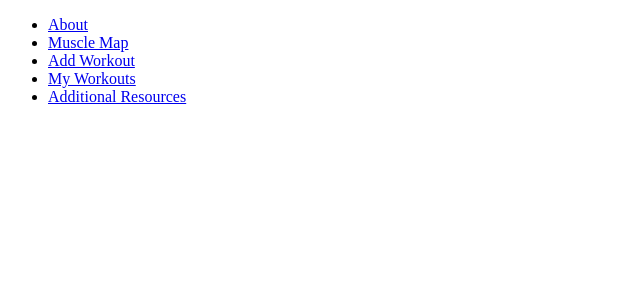
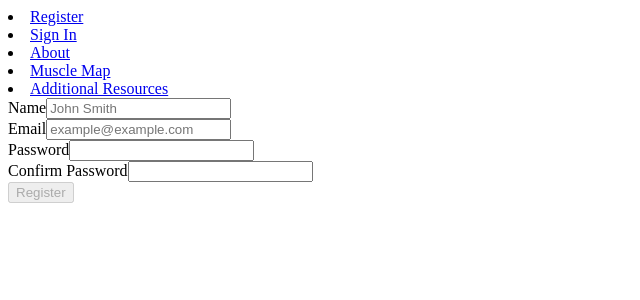
Before and after one commit to heathervalene/MuscleMemory_frontend, a React (Vite) app: page /register in a window 1280 px wide. Shown: the top 300 px of the page, without its empty margins (0-640 px from the left). Built offline with nearby package versions, Linux system fonts and the light colour scheme; no server answers.

Commit message:
auth setup and tested

```diff
--- a/src/App.jsx
+++ b/src/App.jsx
@@ -1,7 +1,10 @@
 import { useState, useEffect } from 'react'
 import { Routes, Route } from 'react-router-dom'
+import { CheckSession } from './assets/services/auth'
 import './App.css'
 import Client from './assets/services/api'
+import Register from './components/Register'
+import SignIn from './components/SIgnin'
 import Nav from './components/Nav'
 import About from './components/About'
 import MuscleGroup from './components/MuscleGroup'
@@ -12,7 +15,20 @@ import Movement from './components/Movement'
 
 function App() {
 
+  const [user, setUser] = useState(null)
   const [muscleGroups, setMuscleGroups] = useState([])
+
+  const checkToken = async () => {
+    const user = await CheckSession()
+    setUser(user)
+  }
+
+  useEffect(() => {
+    const token = localStorage.getItem('token')
+    if (token) {
+      checkToken()
+    }
+  }, [])
 
   useEffect(() => {
 
@@ -22,16 +38,27 @@ function App() {
     }
     getMuscleGroups() },[])
 
+    const handleLogOut = () => {
+      setUser(null)
+      localStorage.clear()
+    }
+
 
   return (
     <div>
 
     <header>
-     <Nav />
+     <Nav
+     user={user}
+     handleLogOut={handleLogOut}
+     />
+
     </header>
     <main>
     <Routes>
      <Route path ='/about' element={<About/>} />
+     <Route path="/signin" element={<SignIn setUser={setUser} />} />
+     <Route path="/register" element={<Register />} />
      <Route path ='/musclegroup' element={<MuscleGroup muscleGroups={muscleGroups}/>} />
      <Route path="/movements/:id" element={<Movement />} />
      <Route path ='/addworkout' element={<AddWorkout/>} />
--- /dev/null
+++ b/src/assets/services/auth.js
@@ -0,0 +1,29 @@
+import Client from './api'
+
+export const SignInUser = async (data) => {
+  try {
+    const res = await Client.post('/auth/login', data)
+    localStorage.setItem('token', res.data.token)
+    return res.data.user
+  } catch (error) {
+    throw error
+  }
+}
+
+export const RegisterUser = async (data) => {
+  try {
+    const res = await Client.post('/auth/register', data)
+    return res.data
+  } catch (error) {
+    throw error
+  }
+}
+
+export const CheckSession = async () => {
+  try {
+    const res = await Client.get('/auth/session')
+    return res.data
+  } catch (error) {
+    throw error
+  }
+}
--- a/src/components/AddWorkout.jsx
+++ b/src/components/AddWorkout.jsx
@@ -1,51 +1,34 @@
+import { useState, useEffect } from "react";
 import { useNavigate } from "react-router-dom";
 import Client from "../assets/services/api";
-import { useState, useEffect } from "react";
 
 const AddWorkout = () => {
   const navigate = useNavigate();
-
-    const initialWorkoutState = {
-        name: "",
-        muscleGroups: {},
-        notes: "", // Add notes to initial state
-    };
-
-    const [newWorkout, setNewWorkout] = useState(initialWorkoutState);
-    const [muscles, setMuscles] = useState([]);
+  const [newWorkout, setNewWorkout] = useState({
+    movementId: "",
+    sets: 0,
+    reps: 0,
+    weight: 0,
+    notes: "",
+    date: new Date().toISOString().split('T')[0],
+  });
+  const [movementName, setMovementName] = useState("");
 
   useEffect(() => {
-        const fetchMuscles = async () => {
-            try {
-                const response = await Client.get('/musclegroups');
-                setMuscles(response.data);
-            } catch (error) {
-                console.error(error);
+    if (newWorkout.movementId) {
+      Client.get(`/movements/${newWorkout.movementId}`)
+        .then(response => {
+          setMovementName(response.data.name);
+        })
+        .catch(error => {
+          console.error('Error fetching movement details:', error);
+        });
     }
-        };
-
-        fetchMuscles();
-    }, []);
+  }, [newWorkout.movementId]);
 
   const handleChange = (e) => {
     const { name, value } = e.target;
-        setNewWorkout((prevWorkout) => ({
-            ...prevWorkout,
-            [name]: value,
-        }));
-    };
-
-    const handleMuscleChange = (muscleId, field, value) => {
-        setNewWorkout((prevWorkout) => ({
-            ...prevWorkout,
-            muscleGroups: {
-                ...prevWorkout.muscleGroups,
-                [muscleId]: {
-                    ...(prevWorkout.muscleGroups[muscleId] || {}),
-                    [field]: value,
-                },
-            },
-        }));
+    setNewWorkout({ ...newWorkout, [name]: value });
   };
 
   const handleSubmit = async (e) => {
@@ -53,74 +36,59 @@ const AddWorkout = () => {
 
     try {
       await Client.post('/workouts', newWorkout);
-            navigate('/workoutdetail');
+
     } catch (error) {
-            console.error(error);
+      console.error("Error adding workout:", error);
     }
+    navigate('/workouts');
   };
 
   return (
     <div>
-            <h1>Log your Workout</h1>
+      <h2>{movementName ? `Add Workout for ${movementName}` : 'Add Workout'}</h2>
       <form onSubmit={handleSubmit}>
-                <label>
-                    Workout Name:
-                    <input
-                        type="text"
-                        name="name"
-                        value={newWorkout.name}
-                        onChange={handleChange}
-                    />
-                </label>
-
-                {muscles.map((muscle) => (
-                    <div key={muscle._id}>
-                        <label>
-                            {muscle.name} - Sets:
+        <label htmlFor="sets">Sets:</label>
         <input
           type="number"
-                                name={`muscleGroups.${muscle._id}.sets`}
-                                value={newWorkout.muscleGroups[muscle._id]?.sets || 0}
-                                onChange={(e) =>
-                                    handleMuscleChange(muscle._id, "sets", parseInt(e.target.value, 10))
-                                }
+          name="sets"
+          value={newWorkout.sets}
+          onChange={handleChange}
+          required
         />
-                        </label>
 
-                        <label>
-                            Reps:
+        <label htmlFor="reps">Reps:</label>
         <input
           type="number"
-                                name={`muscleGroups.${muscle._id}.reps`}
-                                value={newWorkout.muscleGroups[muscle._id]?.reps || 0}
-                                onChange={(e) =>
-                                    handleMuscleChange(muscle._id, "reps", parseInt(e.target.value, 10))
-                                }
+          name="reps"
+          value={newWorkout.reps}
+          onChange={handleChange}
+          required
         />
-                        </label>
 
-                        <label>
-                            Weight:
+        <label htmlFor="weight">Weight:</label>
         <input
           type="number"
-                                name={`muscleGroups.${muscle._id}.weight`}
-                                value={newWorkout.muscleGroups[muscle._id]?.weight || 0}
-                                onChange={(e) =>
-                                    handleMuscleChange(muscle._id, "weight", parseInt(e.target.value, 10))
-                                }
+          name="weight"
+          value={newWorkout.weight}
+          onChange={handleChange}
+          required
         />
-                        </label>
-                    </div>
-                ))}
-                <div>
+
         <label htmlFor="notes">Notes:</label>
         <textarea
-                        id="notes"
           name="notes"
           value={newWorkout.notes}
           onChange={handleChange}
+        ></textarea>
+
+        <label htmlFor="date">Date:</label>
+        <input
+          type="date"
+          name="date"
+          value={newWorkout.date}
+          onChange={handleChange}
+          required
         />
-                </div>
 
         <button type="submit">Submit</button>
       </form>
--- a/src/components/Nav.jsx
+++ b/src/components/Nav.jsx
@@ -1,17 +1,37 @@
 import { NavLink } from "react-router-dom"
 
-const Nav = () => {
-    return (
-        <nav>
-            <ul>
+const Nav = ({user, handleLogOut}) => {
+
+    let userOptions
+    if (user) {
+        userOptions = (
+            <nav>
+                <h3>Welcome {user.name}</h3>
                 <li><NavLink to="/about">About</NavLink></li>
                 <li><NavLink to="/musclegroup">Muscle Map</NavLink></li>
+                <li><NavLink to="/resources">Additional Resources</NavLink></li>
                 <li><NavLink to="/addworkout">Add Workout</NavLink></li>
                 <li><NavLink to="/workoutdetail">My Workouts</NavLink></li>
-                <li><NavLink to="/resources">Additional Resources</NavLink></li>
+                <li><NavLink onClick={handleLogOut}>Log Out</NavLink></li>
+            </nav>
+        )
+    }
 
-            </ul>
+    const publicOptions = (
+        <nav>
+            <li><NavLink to="/register">Register</NavLink></li>
+            <li><NavLink to="/signin">Sign In</NavLink></li>
+            <li><NavLink to="/about">About</NavLink></li>
+            <li><NavLink to="/musclegroup">Muscle Map</NavLink></li>
+            <li><NavLink to="/resources">Additional Resources</NavLink></li>
         </nav>
+    )
+    return (
+        <header>
+            <NavLink to="/musclegroup"></NavLink>
+            {user? userOptions : publicOptions}
+        </header>
+
     )
 }
 
--- /dev/null
+++ b/src/components/Register.jsx
@@ -0,0 +1,98 @@
+import { useState } from 'react'
+import {RegisterUser} from '../assets/services/auth'
+import { useNavigate } from 'react-router-dom'
+
+const Register = () => {
+
+    let navigate = useNavigate()
+
+    const [formValues, setFormValues] = useState({
+      name: '',
+      email: '',
+      password: '',
+      confirmPassword: ''
+    })
+
+    const handleChange = (e) => {
+      setFormValues({ ...formValues, [e.target.name]: e.target.value })
+    }
+
+    const handleSubmit = async (e) => {
+      e.preventDefault()
+      await RegisterUser({
+        name: formValues.name,
+        email: formValues.email,
+        password: formValues.password,
+      })
+      setFormValues({
+        name: '',
+        email: '',
+        password: '',
+        confirmPassword: ''
+      })
+      navigate('/signin')
+    }
+
+    return (
+      <div className="signin col">
+        <div className="card-overlay centered">
+          <form className="col" onSubmit={handleSubmit}>
+            <div className="input-wrapper">
+              <label htmlFor="name">Name</label>
+              <input
+                onChange={handleChange}
+                name="name"
+                type="text"
+                placeholder="John Smith"
+                value={formValues.name}
+                required
+              />
+            </div>
+            <div className="input-wrapper">
+              <label htmlFor="email">Email</label>
+              <input
+                onChange={handleChange}
+                name="email"
+                type="email"
+                placeholder="example@example.com"
+                value={formValues.email}
+                required
+              />
+            </div>
+
+            <div className="input-wrapper">
+              <label htmlFor="password">Password</label>
+              <input
+                onChange={handleChange}
+                type="password"
+                name="password"
+                value={formValues.password}
+                required
+              />
+            </div>
+            <div className="input-wrapper">
+              <label htmlFor="confirmPassword">Confirm Password</label>
+              <input
+                onChange={handleChange}
+                type="password"
+                name="confirmPassword"
+                value={formValues.confirmPassword}
+                required
+              />
+            </div>
+            <button
+              disabled={
+                !formValues.email ||
+                (!formValues.password &&
+                  formValues.confirmPassword === formValues.password)
+              }
+            >
+              Register
+            </button>
+          </form>
+        </div>
+      </div>
+    )
+  }
+
+  export default Register
--- /dev/null
+++ b/src/components/SIgnin.jsx
@@ -0,0 +1,58 @@
+import { useState} from "react";
+import { SignInUser } from "../assets/services/auth";
+import { useNavigate } from "react-router-dom";
+
+const SignIn = (props) => {
+
+    let navigate = useNavigate()
+
+
+    const [formValues, setFormValues] = useState({ email: '', password: '' })
+
+    const handleChange = (e) => {
+      setFormValues({ ...formValues, [e.target.name]: e.target.value })
+    }
+
+    const handleSubmit = async (e) => {
+      e.preventDefault()
+      const payload = await SignInUser(formValues)
+      setFormValues({ email: '', password: '' })
+      props.setUser(payload)
+      navigate('/musclegroup')
+    }
+
+    return (
+      <div className="signin col">
+        <div className="card-overlay centered">
+          <form className="col" onSubmit={handleSubmit}>
+            <div className="input-wrapper">
+              <label htmlFor="email">Email</label>
+              <input
+                onChange={handleChange}
+                name="email"
+                type="email"
+                placeholder="example@example.com"
+                value={formValues.email}
+                required
+              />
+            </div>
+            <div className="input-wrapper">
+              <label htmlFor="password">Password</label>
+              <input
+                onChange={handleChange}
+                type="password"
+                name="password"
+                value={formValues.password}
+                required
+              />
+            </div>
+            <button disabled={!formValues.email || !formValues.password}>
+              Sign In
+            </button>
+          </form>
+        </div>
+      </div>
+    )
+  }
+
+  export default SignIn
```
Also changed, not shown: src/components/Movement.jsx (+5 -4 lines), src/components/WorkoutOverview.jsx (added, +14 -0 lines). Lines whose indentation alone changed are shown as unchanged.
